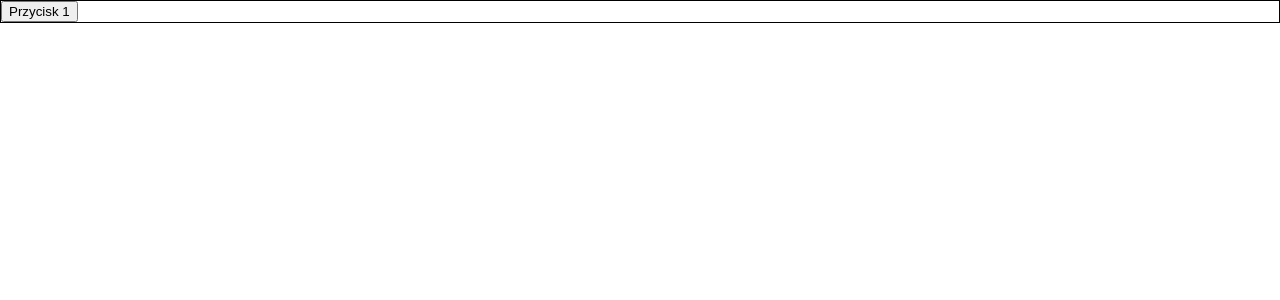
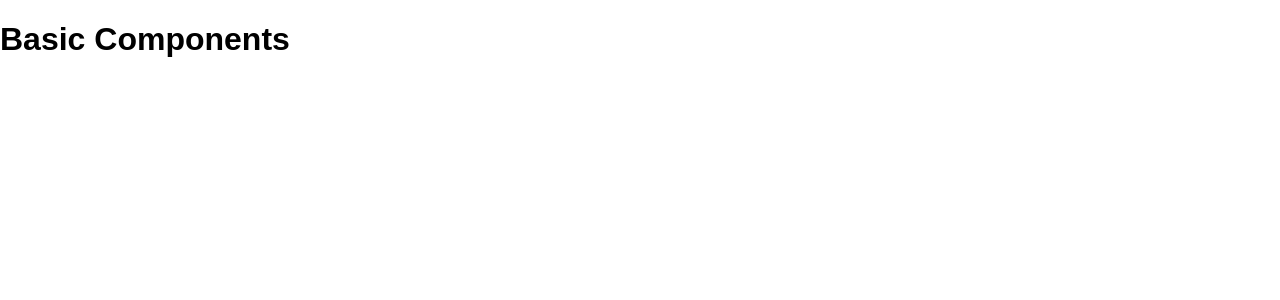
Before and after one commit to JarekZ92/React-workshop, a React (Create React App) app: page / in a window 1280 px wide. Shown: the top 300 px of the page. Built offline with nearby package versions, Linux system fonts and the light colour scheme.

Commit message:
Moving BasicCmponets to BasicComponents folder

```diff
--- a/src/App.js
+++ b/src/App.js
@@ -1,14 +1,10 @@
 import React from 'react'
 
-import SingingButtonWithBorder from './SingingButtonWithBorder'
+import BasicComponents from './BasicComponents/BasicComponents'
 
 const App = () => (
   <div>
-    <SingingButtonWithBorder
-      label={'Przycisk 1'}
-      sound={'La la la'}
-      makeSound={() => alert('Im from makeSound')}
-    />
+   <BasicComponents />
   </div>
 
 )
--- /dev/null
+++ b/src/BasicComponents/BasicComponents.js
@@ -0,0 +1,9 @@
+import React from 'react'
+
+const BasicComponents = (props) => (
+    <div>
+        <h1>Basic Components</h1>
+    </div>
+)
+
+export default BasicComponents
--- /dev/null
+++ b/src/BasicComponents/index.js
@@ -0,0 +1 @@
+export {default} from './BasicComponents'
```
Also changed, not shown: src/BasicComponents/Border.js (renamed from src/Border.js), src/BasicComponents/DisplayArray.js (renamed from src/DisplayArray.js), src/BasicComponents/DisplayName.js (renamed from src/DisplayName.js), src/BasicComponents/HelloWorld.js (renamed from src/HelloWorld.js), src/BasicComponents/SingingButton.js (renamed from src/SingingButton.js), src/BasicComponents/SingingButtonWithBorder.js (renamed from src/SingingButtonWithBorder.js), src/BasicComponents/WhartReactRender.js (renamed from src/WhartReactRender.js).
